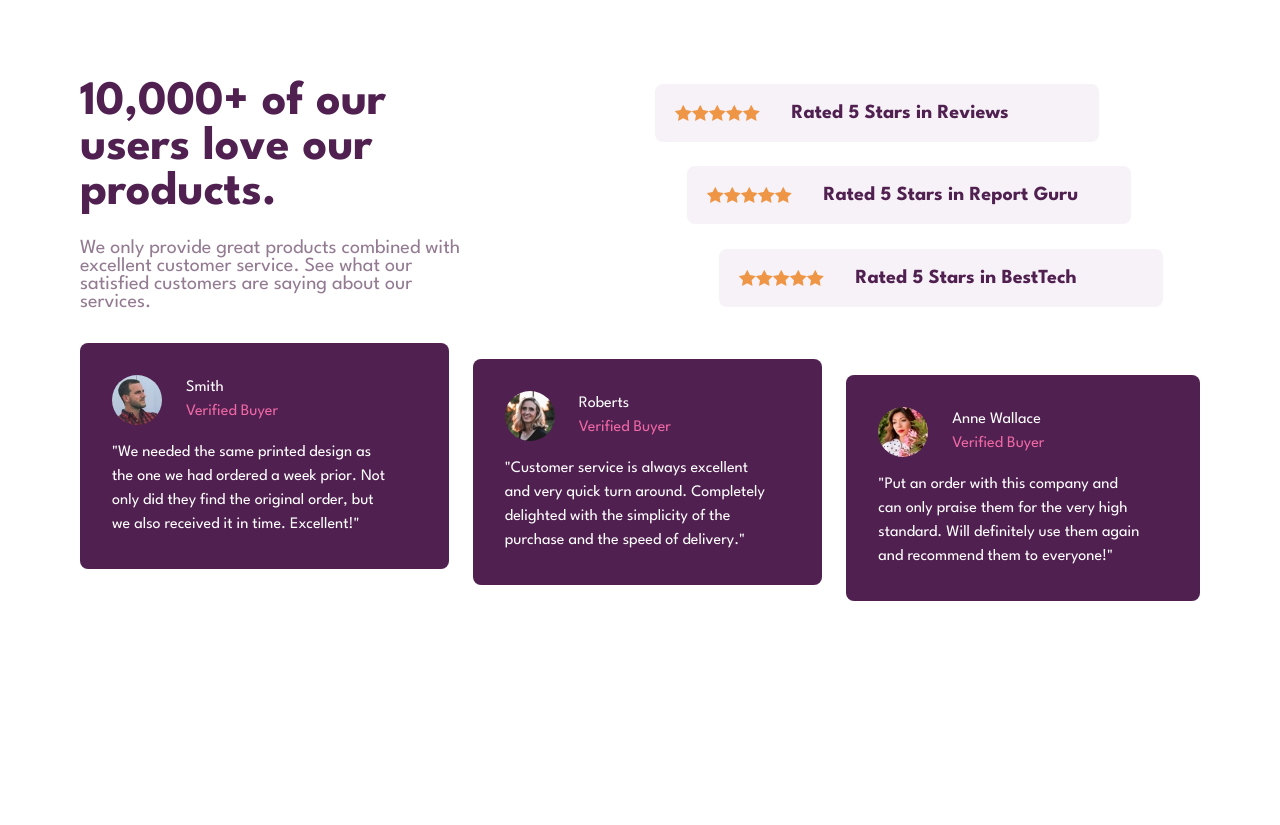
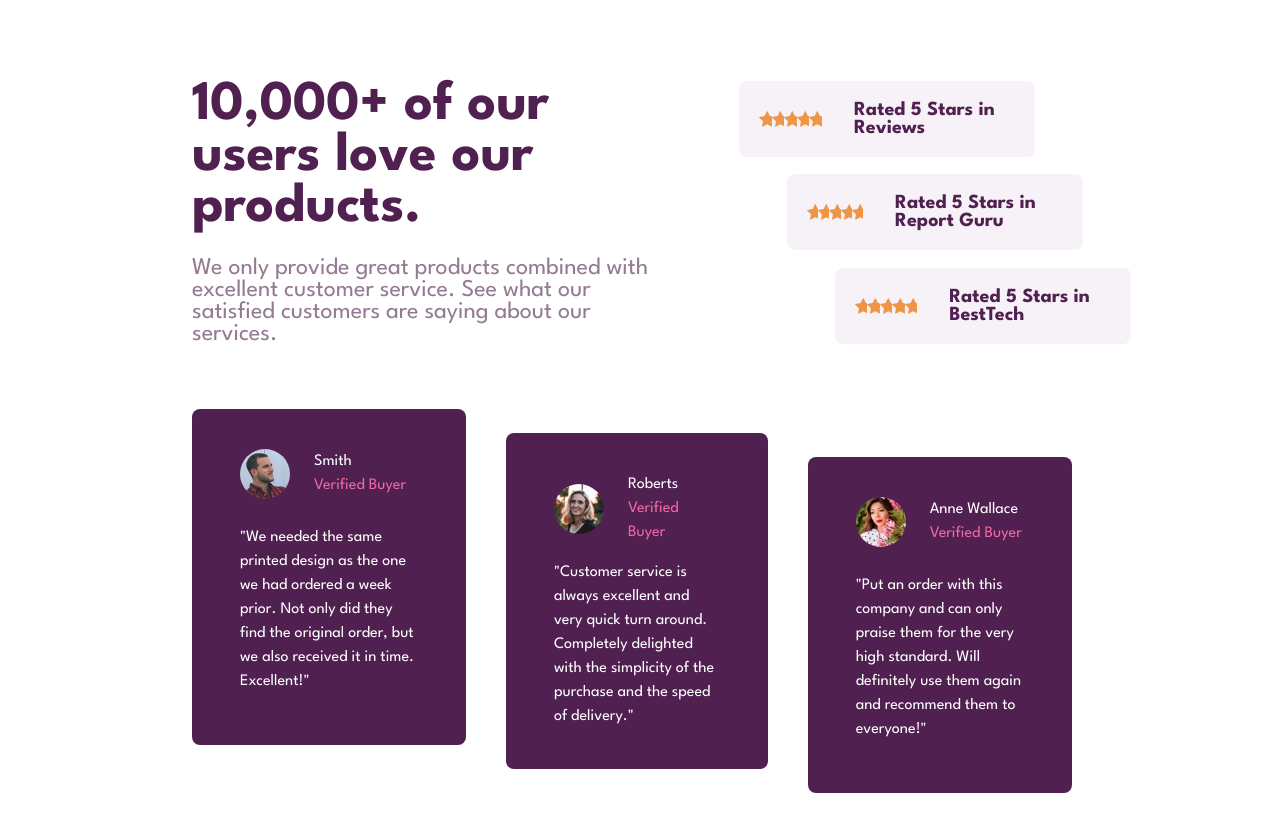
Before and after one commit to Kkkiiiirran/social-proof-section-Frontend-Mentor-Challenge-8, a plain HTML site: page index.html in a window 1280 px wide. Before the commit the page ends 800 px from the top, so only its background shows below. Drawn offline with Linux system fonts and the light colour scheme.

Commit message:
readme updated

```diff
--- a/styles.css
+++ b/styles.css
@@ -13,7 +13,7 @@
     --fs-150: 1.5rem;
     --fs-200: 2rem;
     --fs-250: 2.5rem;
-    --fs-300: 3rem;
+    --fs-300: 3.5rem;
 
     --fw-regular: 400;
     --fw-bold: 500;
@@ -53,7 +53,10 @@ img, svg {
 body {
     font-size: var(--fs-100);
     font-family: var(--font-family-default);
+    height: 100vh;
 }
+
+
 
 .main-container {
     max-width: 24rem;
@@ -74,7 +77,7 @@ body {
 
 .heading-para {
     color: var(--primary-clr-light);
-    font-size: var(--fs-125);
+    font-size: var(--fs-150);
 }
 
 .headings-div {
@@ -113,12 +116,16 @@ body {
     background-color: var(--primary-clr);
     color: white;
     border-radius: .5rem;
-    padding: 2rem 3.5rem 2rem 2rem;
+    padding: 2.5rem 3rem 2.5rem 3rem;
     gap: var(--gap-small);
     place-items: start;
     text-align: start;
     line-height: 1.5;
+    margin-right: 1rem;
 }
+
+
+
 
 img {
     width: 50px;
@@ -145,48 +152,48 @@ img {
     .main-container {
         max-width: 100vw;
         max-height: 100vh;
-        margin: 5rem;
+        margin: 5rem 12rem;
         text-align: start;
         place-items: start;
+        gap: 4rem;
     }
 
     .top {
+        width: 98%;
         flex-direction: row;
-        gap: 10rem;
-        max-width: rem;
+        justify-content: space-between;
     }
 
     .headings-div {
-        max-width: 24rem;
+        max-width: 30rem;
     }
 
     .int-ratings {
         display: flex;
         gap: 2rem;
-        width: 80%;
+        width: 70%;
     }
 
     .Report-Guru {
-        margin-left: 4rem;
+        margin-left: 6rem;
     }
 
     .Best-Tech {
-        margin-left: 8rem;;
+        margin-left: 12rem;;
     }
 
     .review-cards {
         flex-direction: row;
-
     }
 
     .card-2 {
         position: relative;
-        top: 1rem
+        top: 1.5rem
 
     }
 
     .card-3 {
         position: relative;
-        top: 2rem;
+        top: 3rem;
     }
 }
--- a/styles1.css
+++ /dev/null
@@ -1,7 +0,0 @@
-:root {
-    --primary-clr: hsl(333, 80%, 67%);
-}
-
-body{
-    background-color: var(--primary-clr);
-}
```
Also changed, not shown: index1.html (deleted, +0 -12 lines), images/Screenshot 2023-08-03 011755.png (added), 3 other files.
